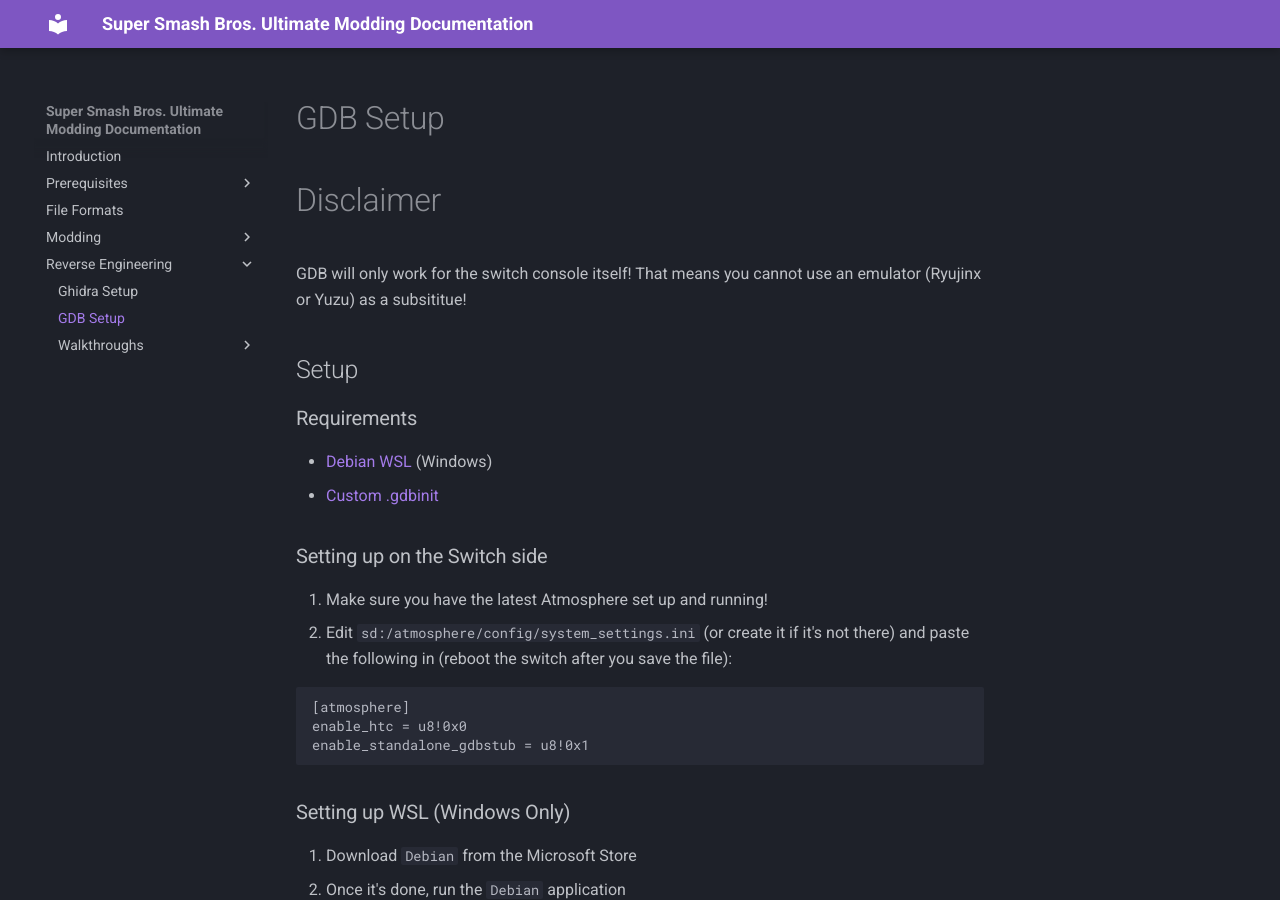
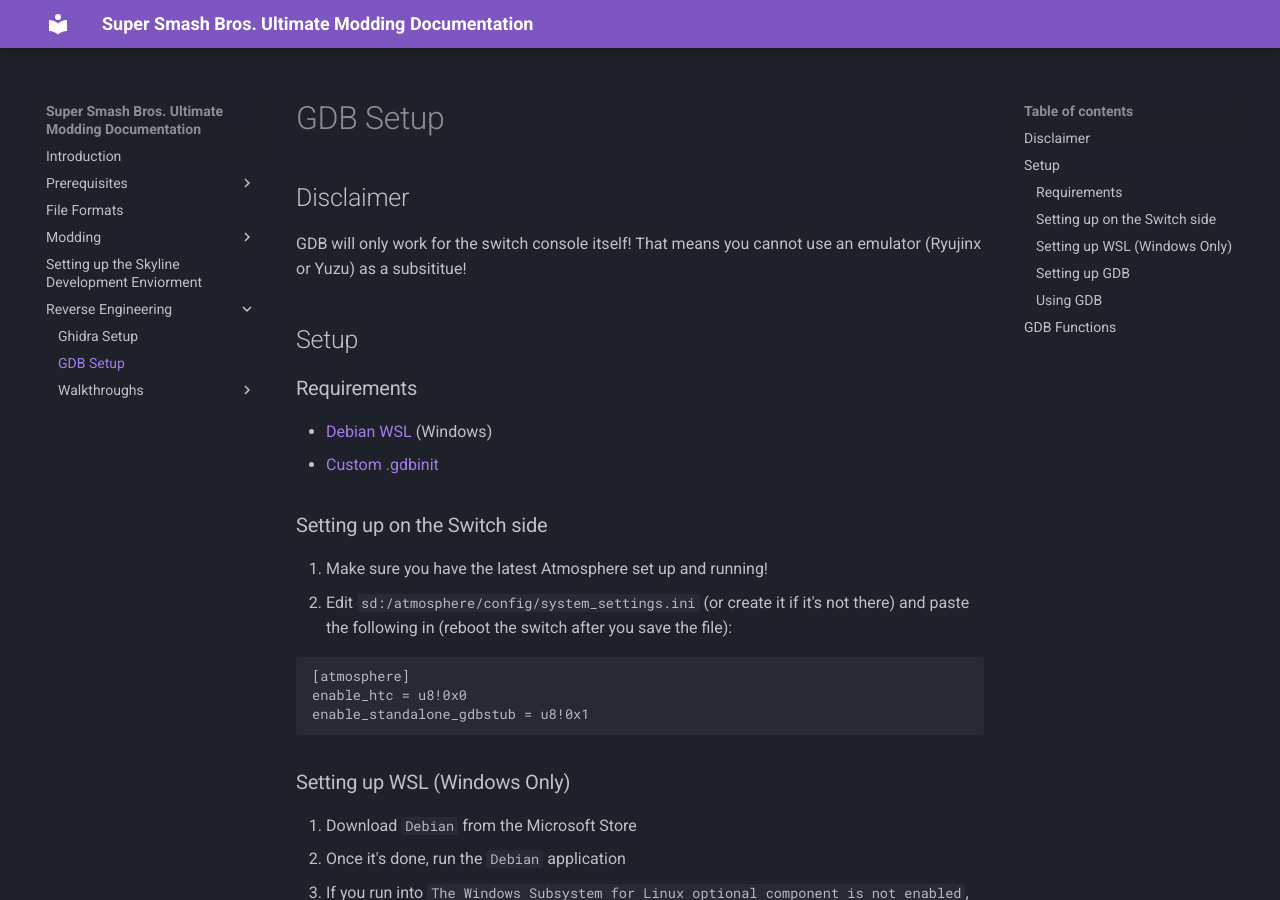
Before and after one commit to Coolsonickirby/Smash-Ultimate-Documentation, an MkDocs documentation site: the page built from docs/Reverse Engineering/GDB.md, in a window 1280 px wide and 900 px high. Built offline with MkDocs 1.6.1 and Material for MkDocs 9.7.7, drawn with Linux system fonts in a browser that asks for light colours; some of the changed lines change nothing that is shown.

Commit message:
Add new page for skyline dev setup

```diff
--- a/docs/Reverse Engineering/GDB.md
+++ b/docs/Reverse Engineering/GDB.md
@@ -1,6 +1,6 @@
 # GDB Setup
 
-# Disclaimer
+## Disclaimer
 GDB will only work for the switch console itself! That means you cannot use an emulator (Ryujinx or Yuzu) as a subsititue!
 
 ## Setup
--- /dev/null
+++ b/docs/Setting up the Skyline Enviorment.md
@@ -0,0 +1,26 @@
+# Setting up the Skyline Development Enviorment
+
+## Requirements
+   - [Cargo](https://www.rust-lang.org/tools/install) (Windows/MacOS/Linux)
+   - [git](https://git-scm.com/downloads) (Windows/MacOS/Linux)
+   - cargo-skyline
+
+## Installation
+1. Install [git](https://git-scm.com/downloads) (Follow the on-screen installer)
+2. Install [Cargo](https://www.rust-lang.org/tools/install) (Follow the instructions on the page)
+3. After the installation is complete, run `cargo install cargo-skyline`
+4. Once that's done, run `cargo skyline update-std`
+5. Finally, run `cargo skyline set-ip <Switch IP>`
+5. When it's finally over, you have your development enviorment set up!
+
+## Creating and building a new skyline project
+1. Run `cargo skyline new <project_name>`
+2. Run `cd <project_name>`
+3. Run `cargo skyline build --release`
+4. Your built plugin file will be in `./<project_name>/target/aarch64-skyline-switch/release/lib<project_name>.nro`
+
+## Installing your skyline plugin automatically
+1. Run `cargo skyline run`
+
+## Installing your skyline plugin manually
+1. Copy `./<project_name>/target/aarch64-skyline-switch/release/lib<project_name>.nro` to `sd:/atmosphere/contents/01006A800016E000/romfs/skyline/plugins` (Make sure you have the skyline exefs set up!)
--- a/mkdocs.yml
+++ b/mkdocs.yml
@@ -19,6 +19,7 @@
   - Modding:
     - "./Modding/Audio.md"
     - "./Modding/Textures.md"
+  - "Setting up the Skyline Enviorment.md"
   - Reverse Engineering:
     - "./Reverse Engineering/Ghidra.md"
     - "./Reverse Engineering/GDB.md"
```
